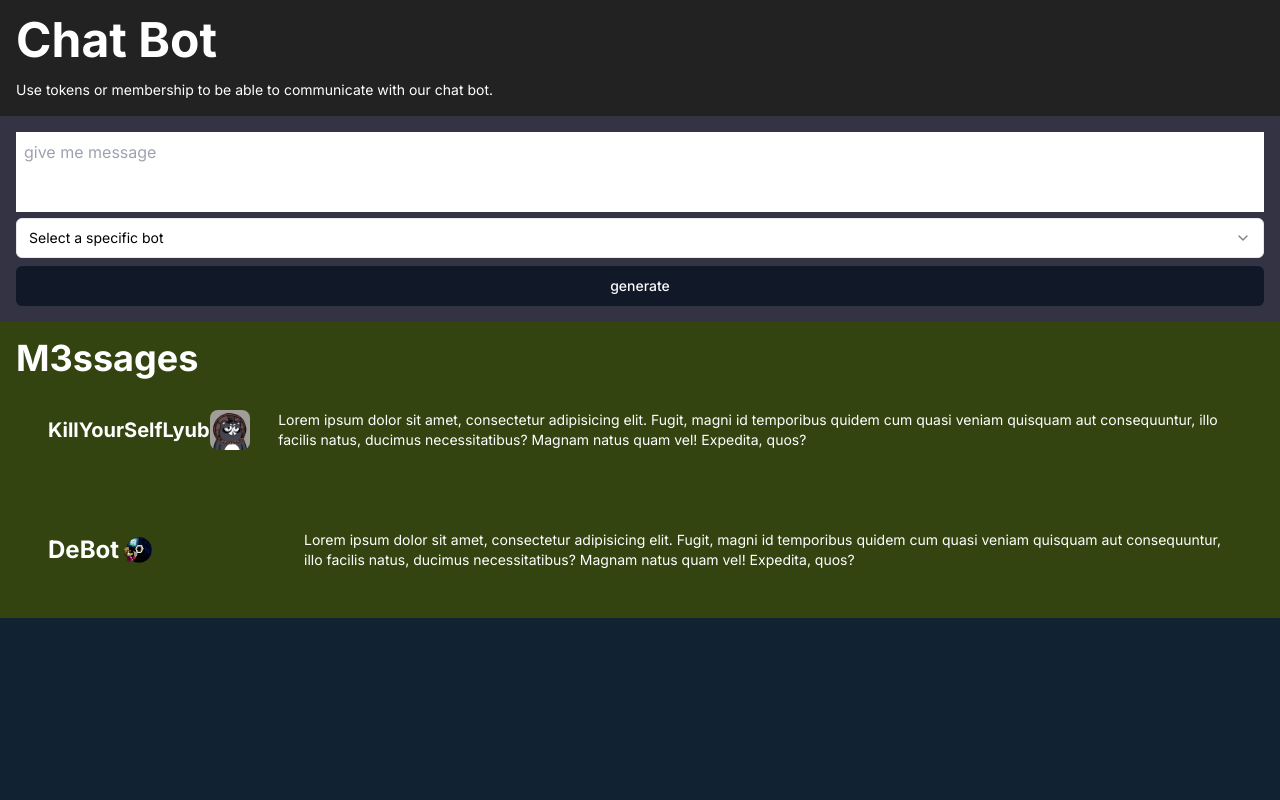
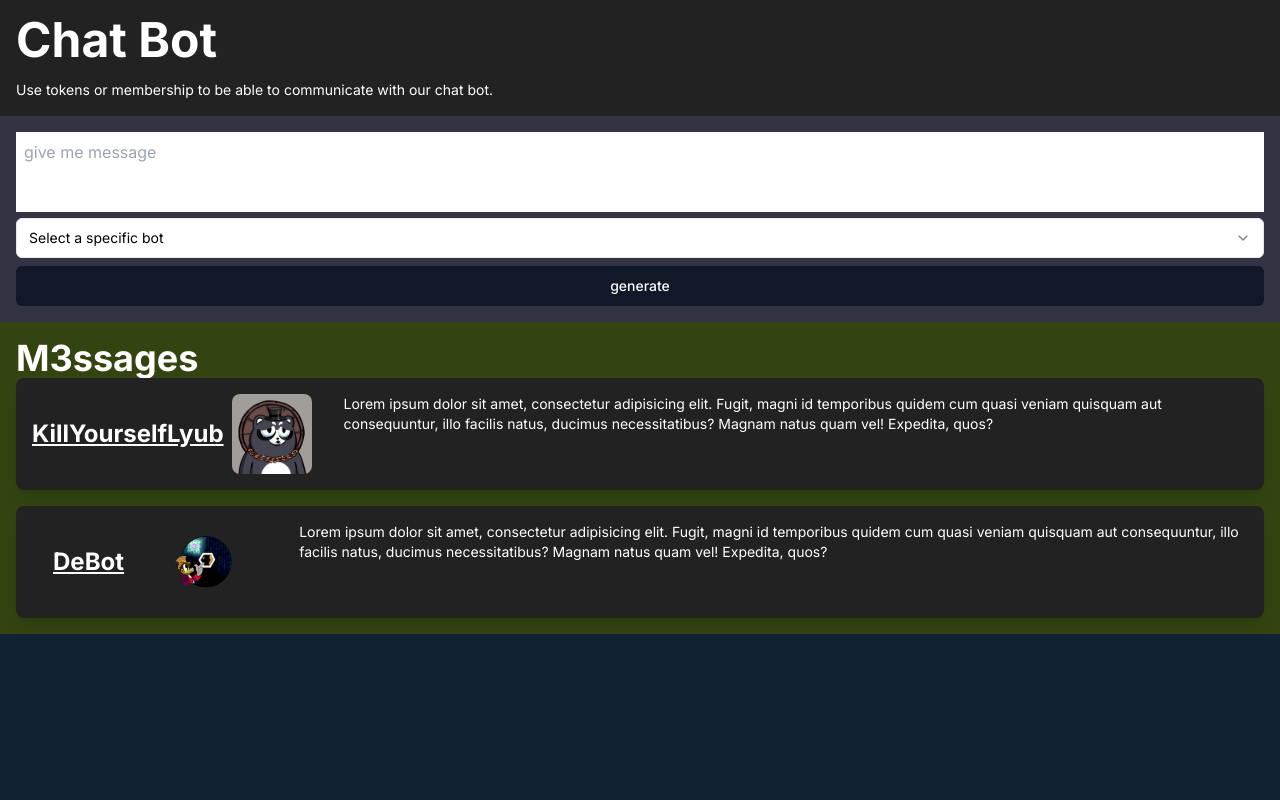
Before and after one commit to CoolistKovbel/kill-yourself, a Next.js app: page /chatBot in a window 1280 px wide. Shown: the top 800 px of the page. Built offline with nearby package versions, Linux system fonts and the light colour scheme.

Commit message:
chat bot

```diff
--- a/components/ChatBot/ChatMessage.tsx
+++ b/components/ChatBot/ChatMessage.tsx
@@ -15,22 +15,20 @@ function ChatMessage({convoMessage}: ChatMessageProps) {
 
       <h2 className="text-2xl md:text-4xl font-bold">M3ssages</h2>
 
-      <div className="flex items-center gap-4 flex-col">
+      <div className="flex items-center gap-4 flex-col ">
 
         {/* Messages */}
+
         <div
           key={crypto.randomUUID()}
-          className="p-8 w-full flex flex-col md:flex-row items-start rounded-lg"
+          className="p-4 w-full flex flex-col md:flex-row items-start gap-x-8 rounded-lg bg-[#222] shadow-lg "
         >
+          <div className="flex items-center justify-around w-[80%] md:w-[30%] mx-auto gap-2">
+            <h4 className="text-md md:text-2xl font-bold underline">KillYourselfLyub</h4>
 
-          <div className="flex items-center w-[30%]">
-
-            <h4 className="text-[18px] md:text-[20px] font-bold">KillYourSelfLyub</h4>
-
-            <div className="w-10 h-10 relative">
-              <Image src="/tenuki2.jpeg" alt="fuck my life" fill className="rounded-lg" />
+            <div className="w-20 h-20 relative">
+              <Image src="/tenuki2.jpeg" alt="fuck my life" fill className="rounded-lg"/>
             </div>
-
           </div>
 
           <p className="text-sm">
@@ -39,17 +37,16 @@ function ChatMessage({convoMessage}: ChatMessageProps) {
             consequuntur, illo facilis natus, ducimus necessitatibus? Magnam
             natus quam vel! Expedita, quos?
           </p>
-
         </div>
 
         <div
           key={crypto.randomUUID()}
-          className="p-8 w-full flex flex-col md:flex-row items-start gap-x-8 rounded-lg"
+          className="p-4 w-full flex flex-col md:flex-row items-start gap-x-8 rounded-lg bg-[#222] shadow-lg "
         >
-          <div className="flex items-center w-[30%]">
-            <h4 className="text-xl md:text-2xl font-bold">DeBot</h4>
+          <div className="flex items-center justify-around w-[80%] md:w-[30%] mx-auto">
+            <h4 className="text-md md:text-2xl font-bold underline">DeBot</h4>
 
-            <div className="w-10 h-10 relative">
+            <div className="w-20 h-20 relative">
               <Image src="/smile.png" alt="fuck my life" fill />
             </div>
           </div>
```
